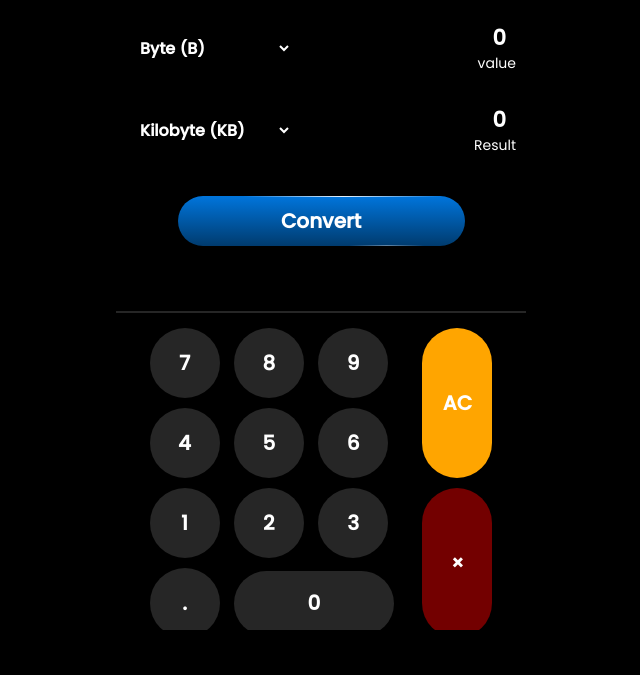
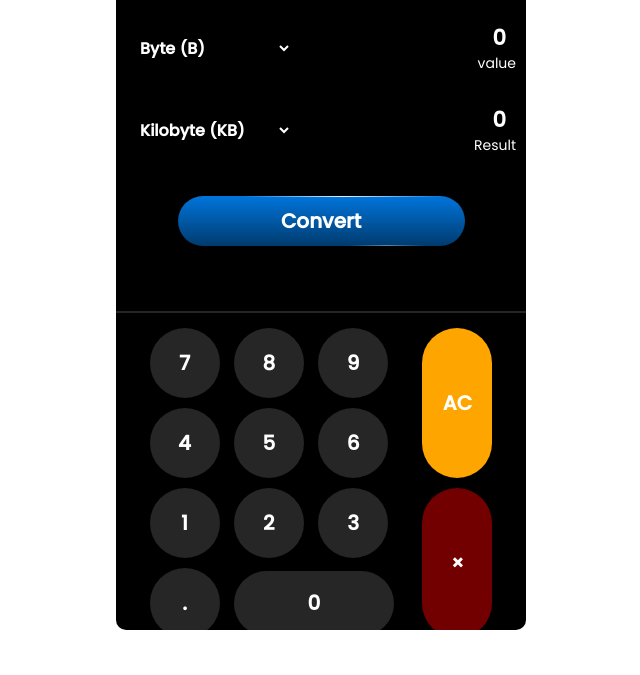
Before and after one commit to devnasfam/data-converter, a plain HTML site: page index.html in a window 1280 px wide. Shown: the part 125-800 px from the top of the page, without its empty margins (319-959 px from the left). Drawn offline with Linux system fonts and the light colour scheme; a script that the page names is missing.

Commit message:
Update style.css

```diff
--- a/style.css
+++ b/style.css
@@ -444,6 +444,10 @@ button:active{
 
     }
 
+    body{
+    background:#fff;
+    }
+
 
 
 }
```
